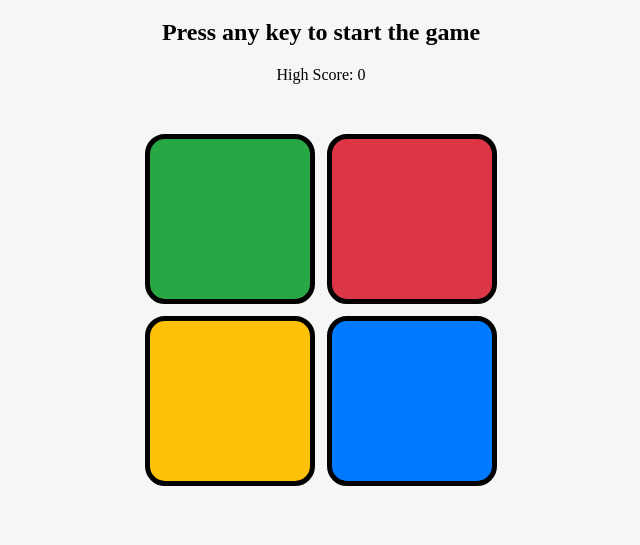
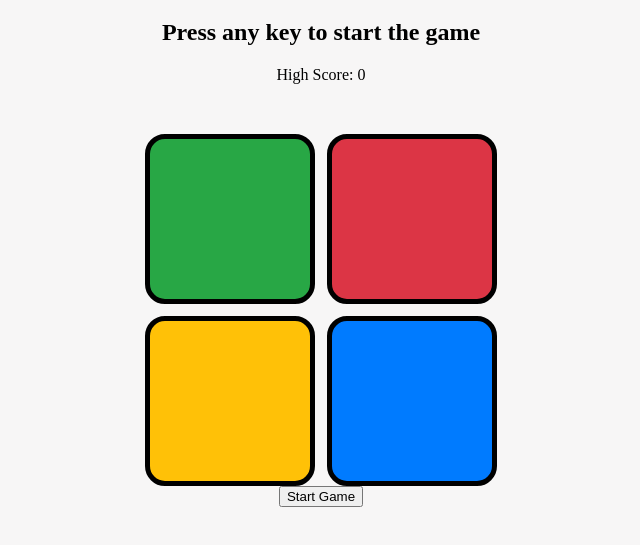
Before and after one commit to shar0860/Simon-Say-Game, a plain HTML site: page index.html in a window 1280 px wide. Shown: the part 61-606 px from the top of the page, without its empty margins (319-959 px from the left). Drawn offline with Linux system fonts and the light colour scheme.

Commit message:
Update index.html

```diff
--- a/index.html
+++ b/index.html
@@ -20,6 +20,8 @@
             <div class="btn blue" id="blue"></div>
         </div>
     </div>
+    <button id="start-btn">Start Game</button>
+
 
     <script src="app.js"></script>
 </body>
```
